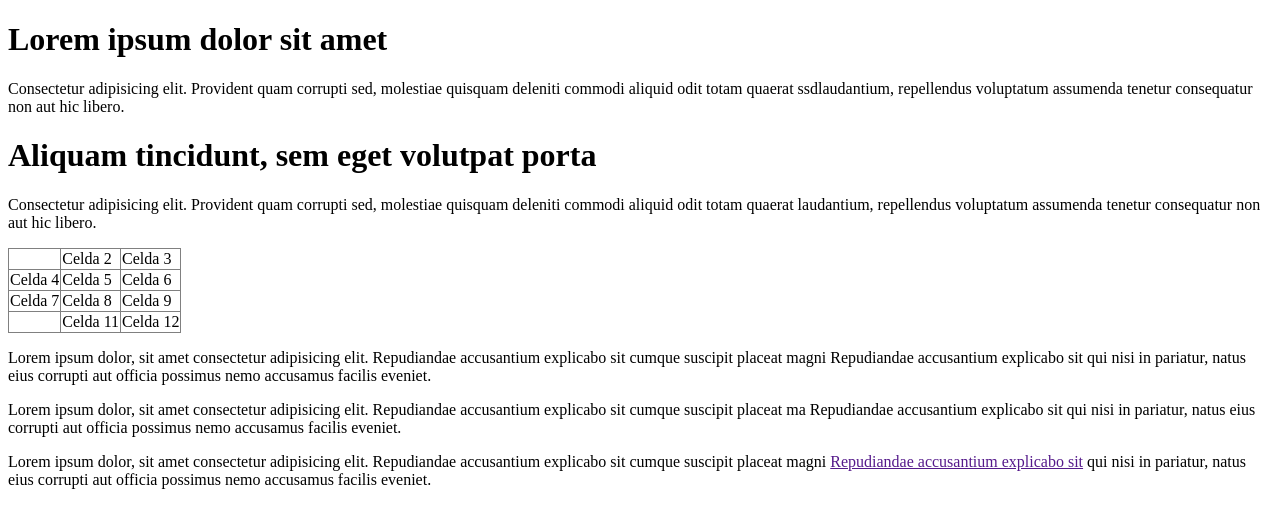
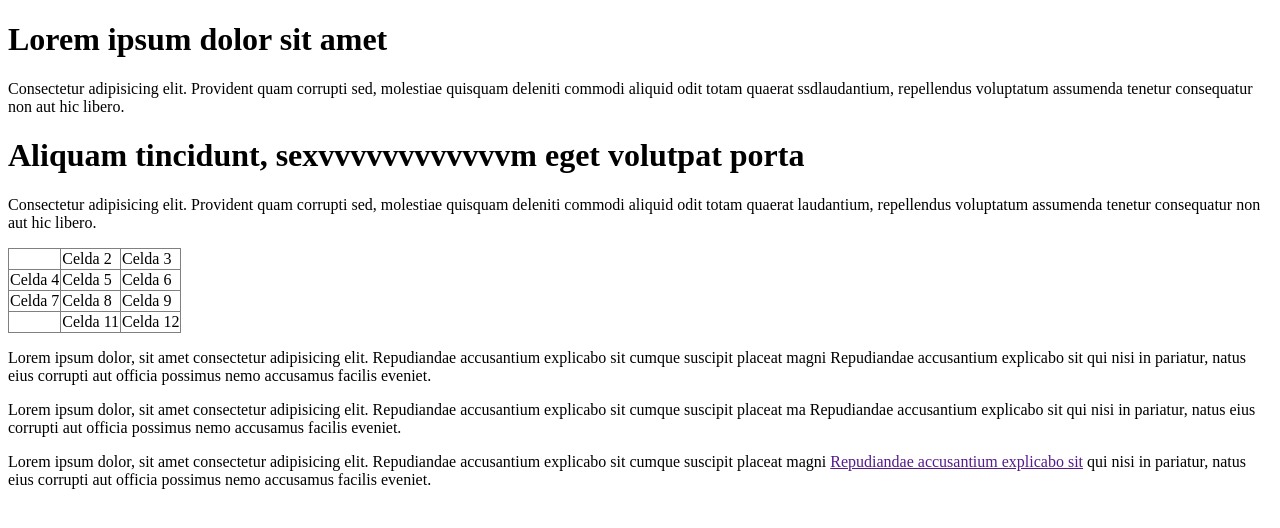
Before and after one commit to mangompae/ActividadGFlow, a plain HTML site: page act1CSS/index.html in a window 1280 px wide. Drawn offline with Linux system fonts and the light colour scheme.

Commit message:
feature formulario

```diff
--- a/act1CSS/index.html
+++ b/act1CSS/index.html
@@ -19,7 +19,7 @@
             libero.
         </p>
 
-        <h1>Aliquam tincidunt, sem eget volutpat porta</h1>
+        <h1>Aliquam tincidunt, sexvvvvvvvvvvvvm eget volutpat porta</h1>
         <p>
             Consectetur adipisicing elit. Provident quam corrupti sed, molestiae quisquam deleniti
             commodi aliquid odit totam quaerat laudantium, repellendus voluptatum assumenda tenetur consequatur non aut
```
